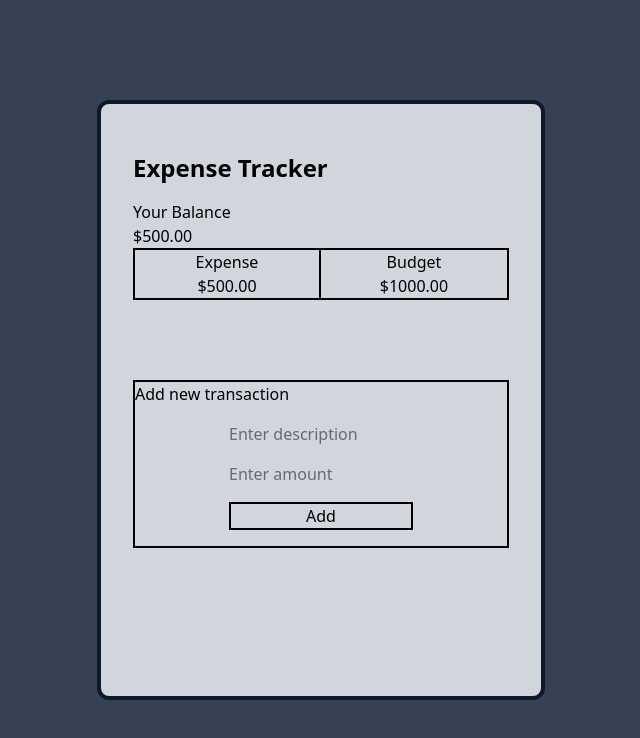
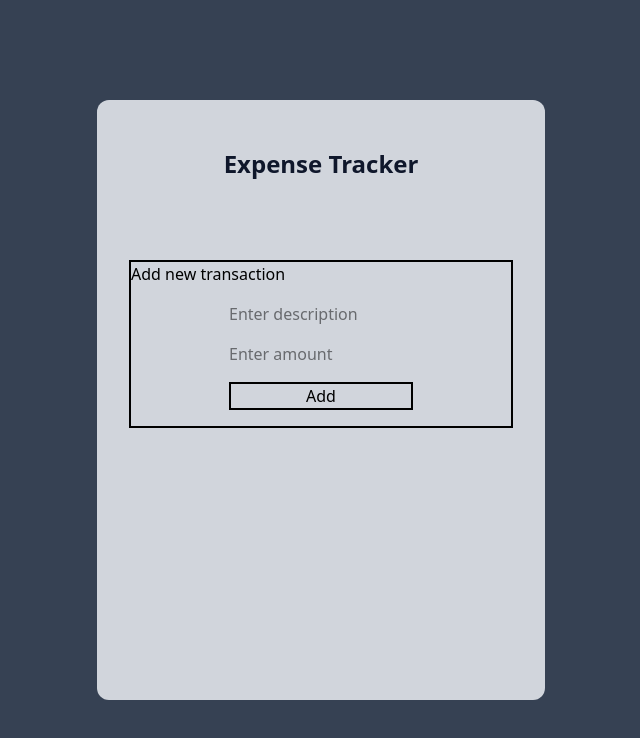
Before and after one commit to alex-neg/expense-tracker, a React (Vite) app: page / in a window 1280 px wide. Shown: the top 738 px of the page, without its empty margins (319-959 px from the left). Built offline with nearby package versions, Linux system fonts and the light colour scheme.

Commit message:
Styled the component

```diff
--- a/src/App.jsx
+++ b/src/App.jsx
@@ -6,9 +6,10 @@ import ExpenseControls from "./components/ExpenseControls";
 function App() {
   return (
     <div className="flex justify-center items-center min-h-screen bg-gray-700">
-      <div className="border-4 border-slate-900 bg-gray-300 w-11/12 max-w-md min-h-[600px] p-8 m-8 rounded-xl">
-        <h1 className="text-2xl font-bold my-4">Expense Tracker</h1>
-        <BalanceDisplay />
+      <div className=" bg-gray-300 w-11/12 max-w-md min-h-[600px] p-8 m-8 rounded-xl">
+        <h1 className="text-center text-2xl text-slate-900 font-bold m-4">
+          Expense Tracker
+        </h1>
         <ExpenseControls />
       </div>
     </div>
```
